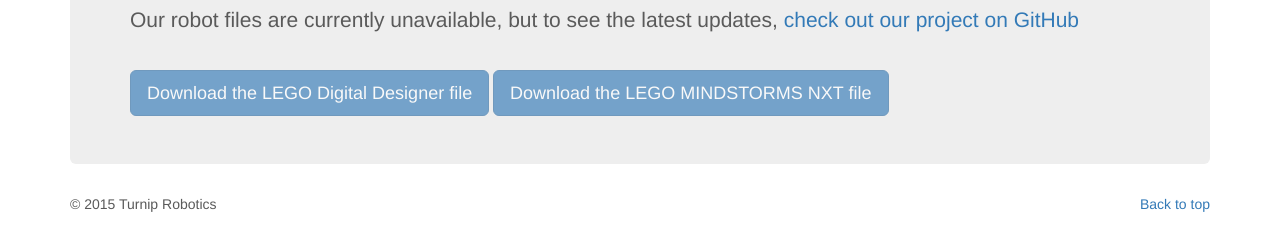
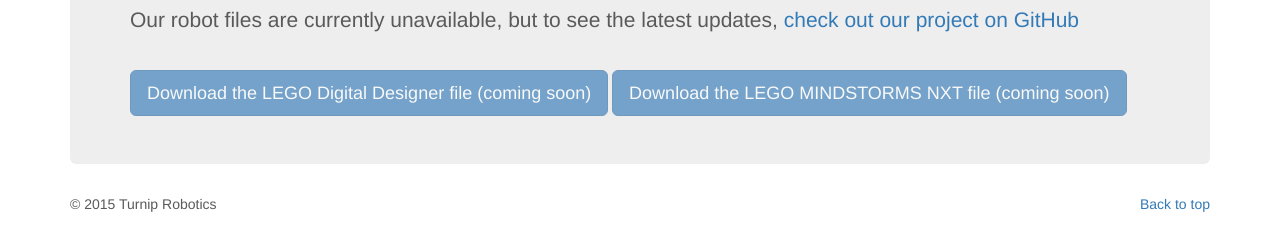
Before and after one commit to turniprobotics/turniprobotics.github.io, a plain HTML site: page download.html in a window 1280 px wide. Shown: the part 282-532 px from the top of the page. Drawn offline with nearby package versions, Linux system fonts and the light colour scheme.

Commit message:
changed the download page slightly

```diff
--- a/download.html
+++ b/download.html
@@ -49,8 +49,8 @@
         <h1>Download our robot <span class="text-muted">and make it your own!</span></h1>
         <p>Our robot files are currently unavailable, but to see the latest updates, <a href="https://github.com/turniprobotics/turniprobotics.github.io">check out our project on GitHub</a></p>
         <br/>
-        <a href="Robot/Robot.lxf"><button type="button" class="btn btn-lg btn-primary" disabled="disabled">Download the LEGO Digital Designer file</button></a>
-        <a href="Robot/Robot.rbt"><button type="button" class="btn btn-lg btn-primary" disabled="disabled">Download the LEGO MINDSTORMS NXT file</button></a>
+        <a href="Robot/Robot.lxf"><button type="button" class="btn btn-lg btn-primary" disabled="disabled">Download the LEGO Digital Designer file (coming soon)</button></a>
+        <a href="Robot/Robot.rbt"><button type="button" class="btn btn-lg btn-primary" disabled="disabled">Download the LEGO MINDSTORMS NXT file (coming soon)</button></a>
       </div>
 
       <!-- FOOTER -->
```
